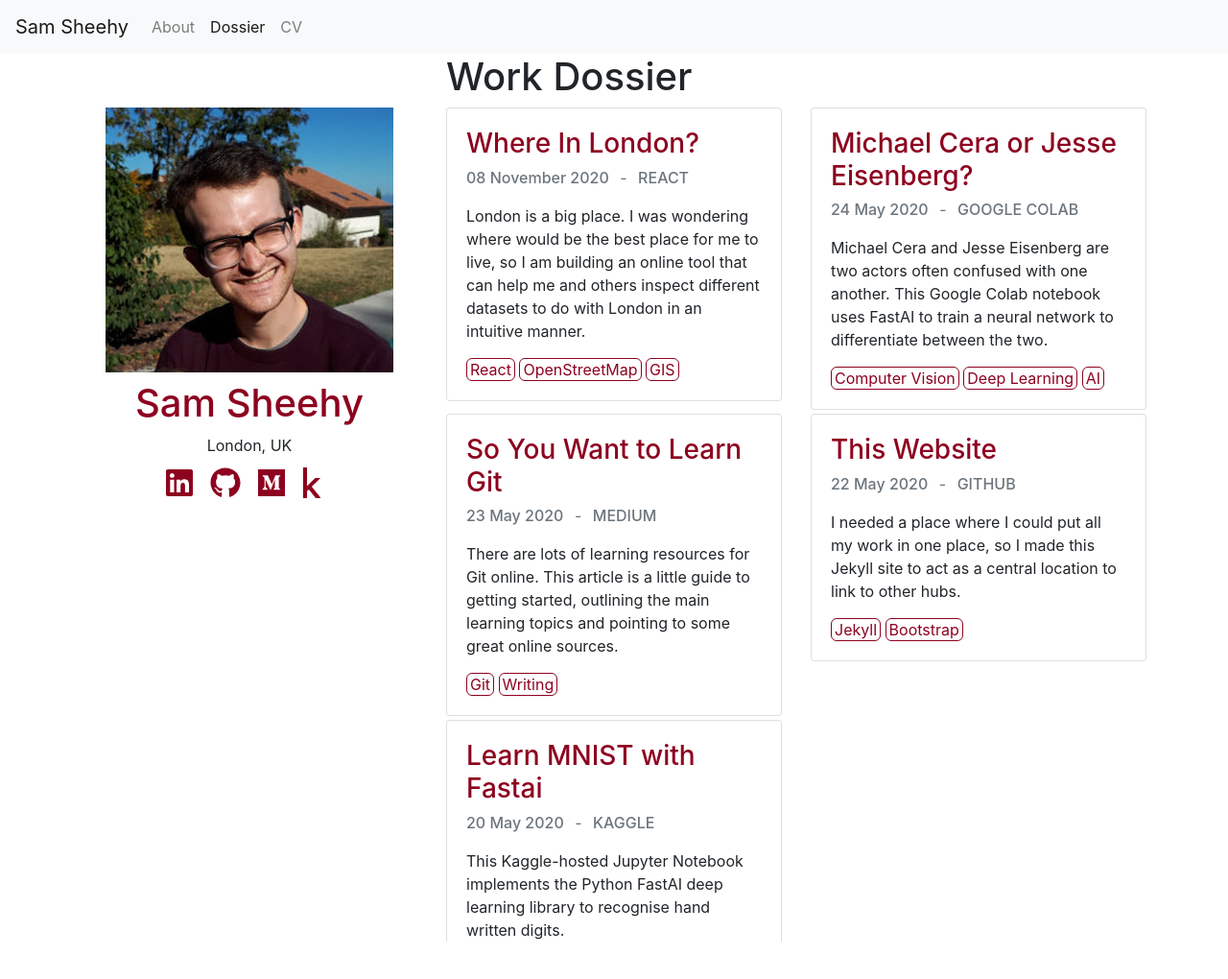
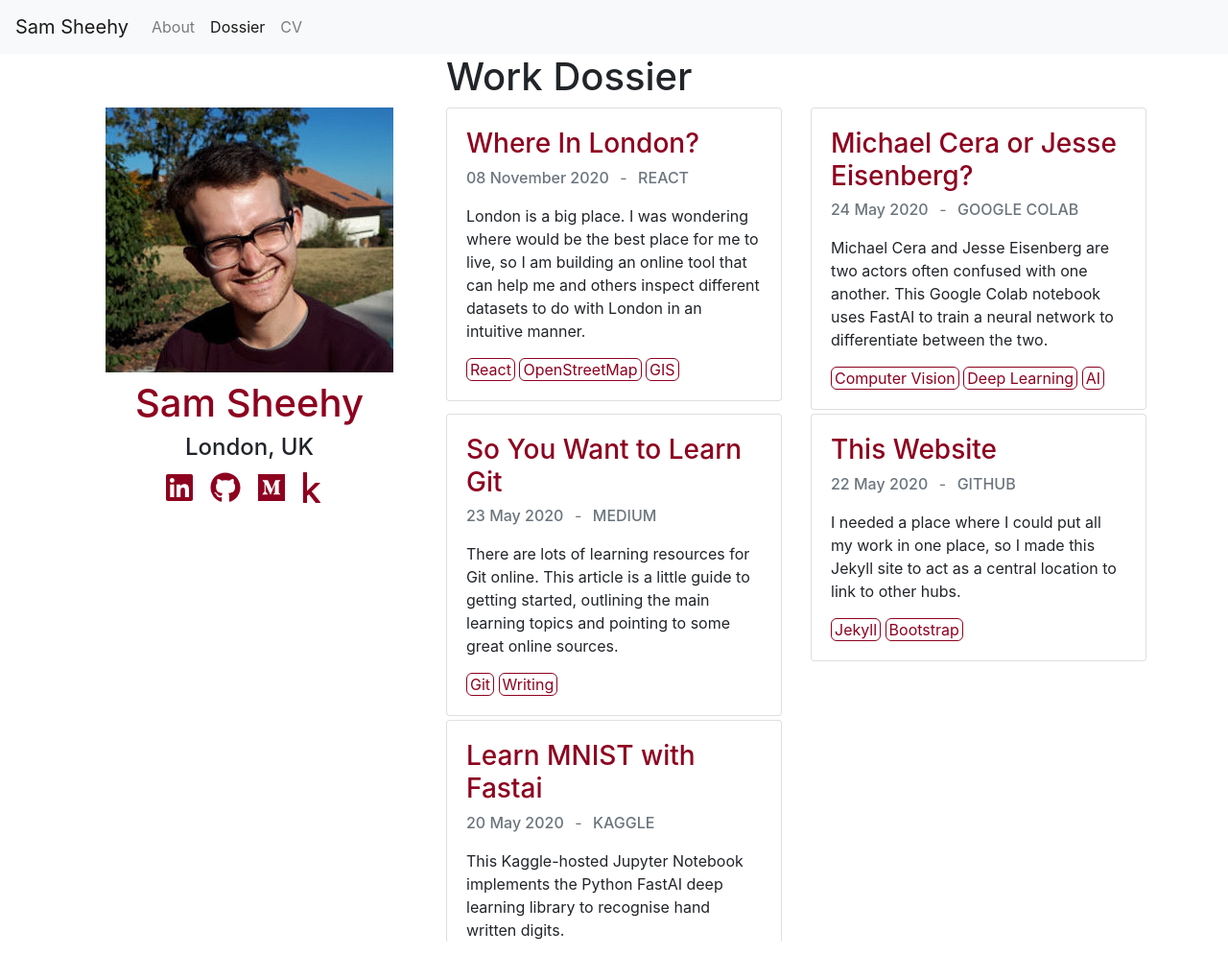
Before and after one commit to sheeshee/sheeshee.github.io, a Jekyll site: the page built from index.html, in a window 1280 px wide. Shown: the top 1020 px of the page at 96% size. Built offline with Jekyll 4.4.1, drawn with Linux system fonts in a browser that asks for light colours; nearby versions of some CDN libraries.

Commit message:
Change location from <p> to <h4>.

```diff
--- a/_layouts/default.html
+++ b/_layouts/default.html
@@ -11,7 +11,7 @@ layout: master
       <div class="col">
         <img src="assets/me.jpg" class="img-fluid" alt="this is what i look like">
         <h1 class="text-primary m-2"> {{ site.data.me.name }}</h1>
-        <p class="m-2">{{ site.data.me.location }}</p>
+        <h4 class="m-2">{{ site.data.me.location }}</h4>
         <div class="">
           {% include social.html %}
         </div>
```
